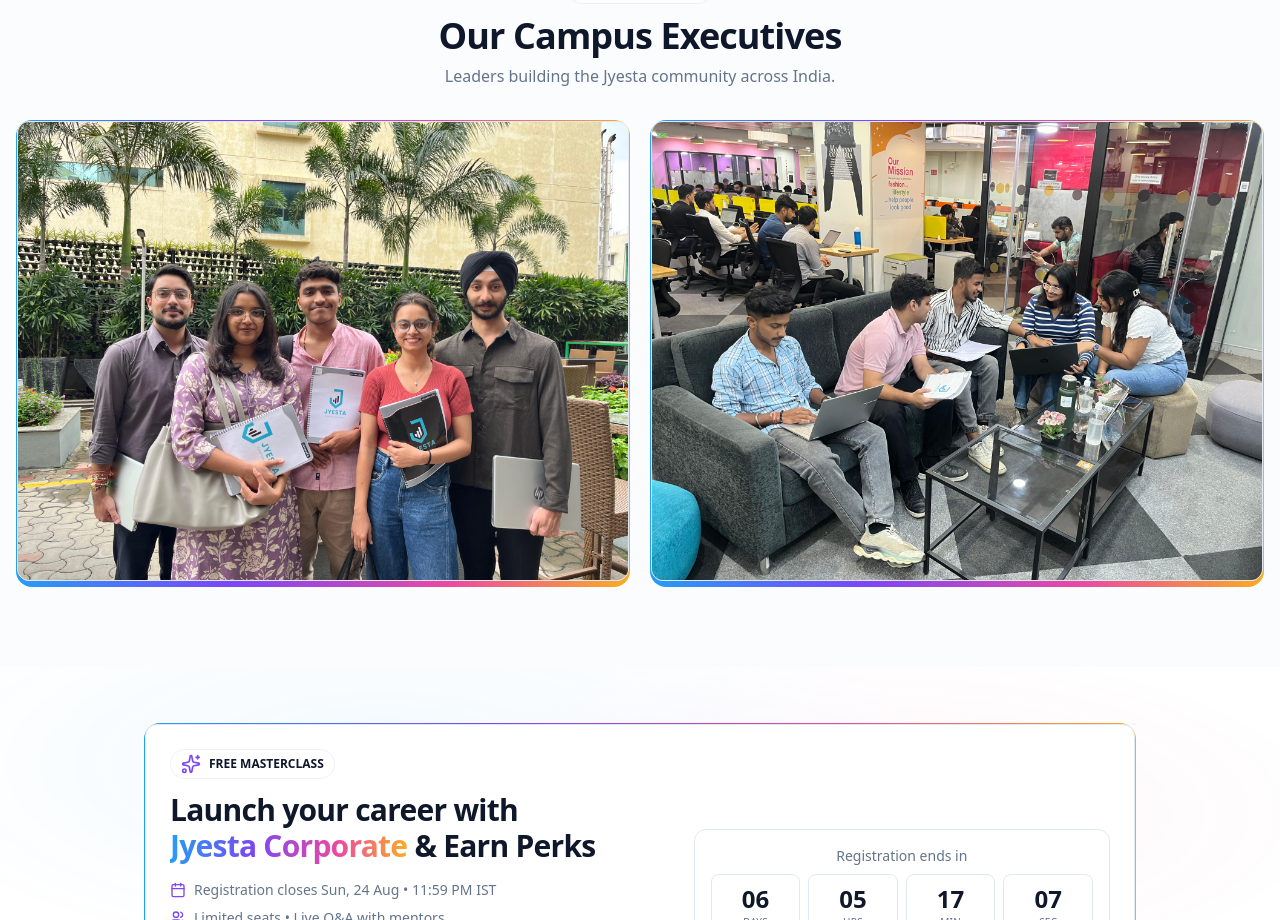
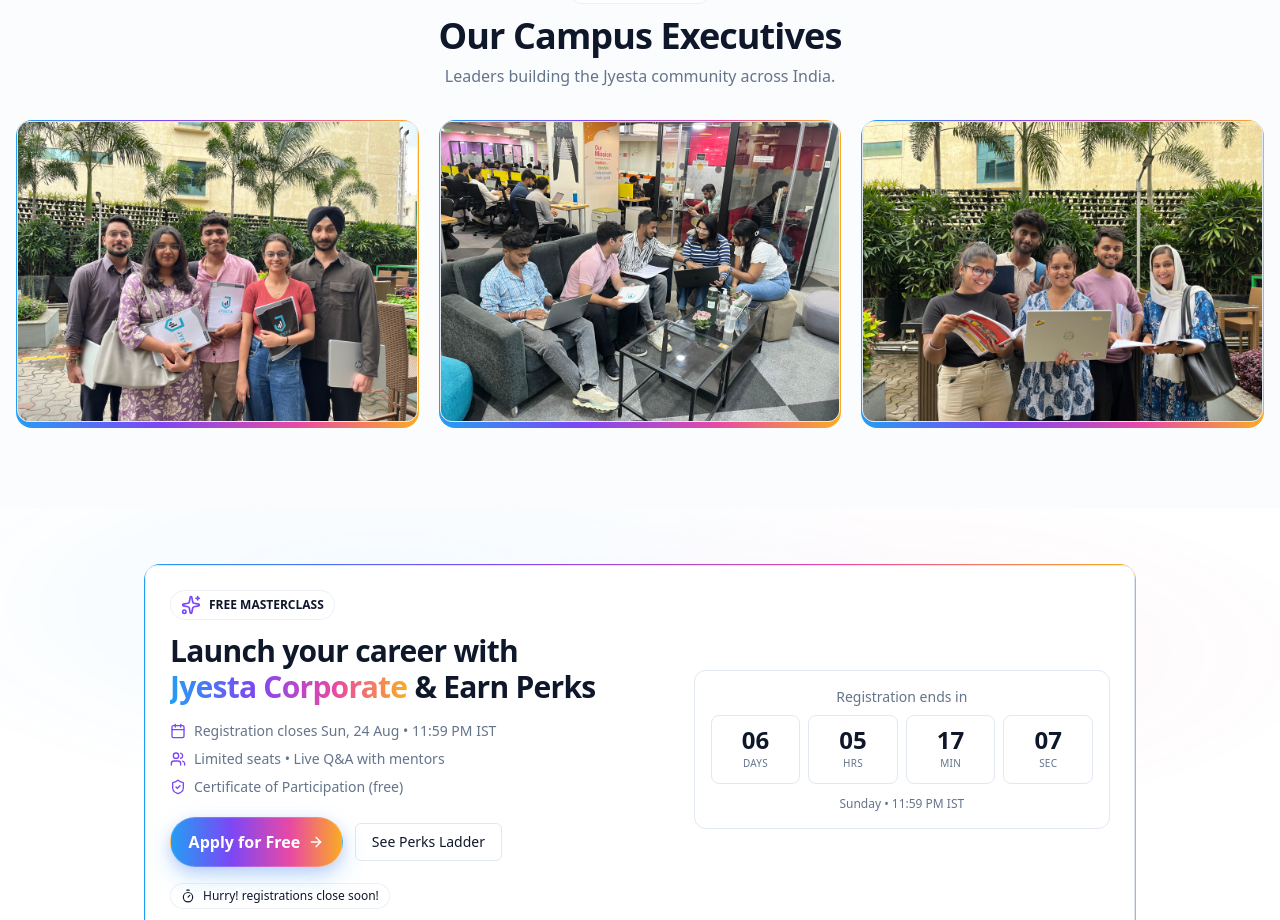
Before and after one commit to ahmadsohail404/campus-executive, a Next.js app: page / in a window 1280 px wide. Shown: the part 1241-2161 px from the top of the page. Built offline with nearby package versions, Linux system fonts and the light colour scheme.

Commit message:
3 photos added

```diff
--- a/app/page.tsx
+++ b/app/page.tsx
@@ -198,6 +198,10 @@
     src: "/ca-2.jpeg",
     alt: "Jyesta Campus Executives",
   },
+  {
+    src: "/ca-3.jpeg",
+    alt: "Jyesta Campus Executives",
+  },
 ];
 
 function Ambassadors() {
@@ -232,7 +236,7 @@
         />
 
         {/* Two per row on sm+; one per row on mobile */}
-        <div className="mt-8 grid grid-cols-1 sm:grid-cols-2 gap-5">
+        <div className="mt-8 grid grid-cols-1 sm:grid-cols-3 gap-5">
           {GROUP_PHOTOS.map((p, i) => (
             <div
               key={p.src}
```
Also changed, not shown: public/ca-3.jpeg (added).
